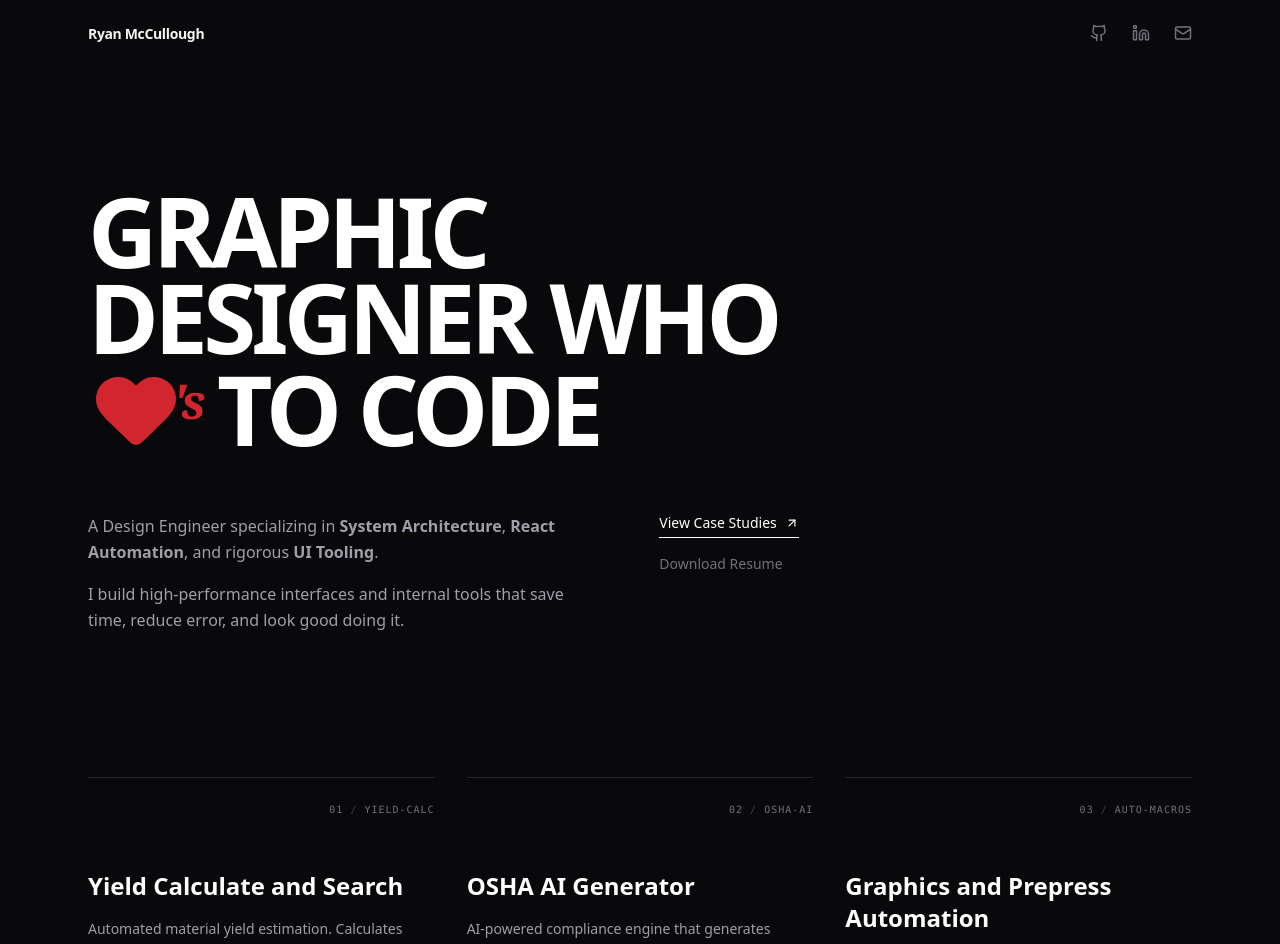
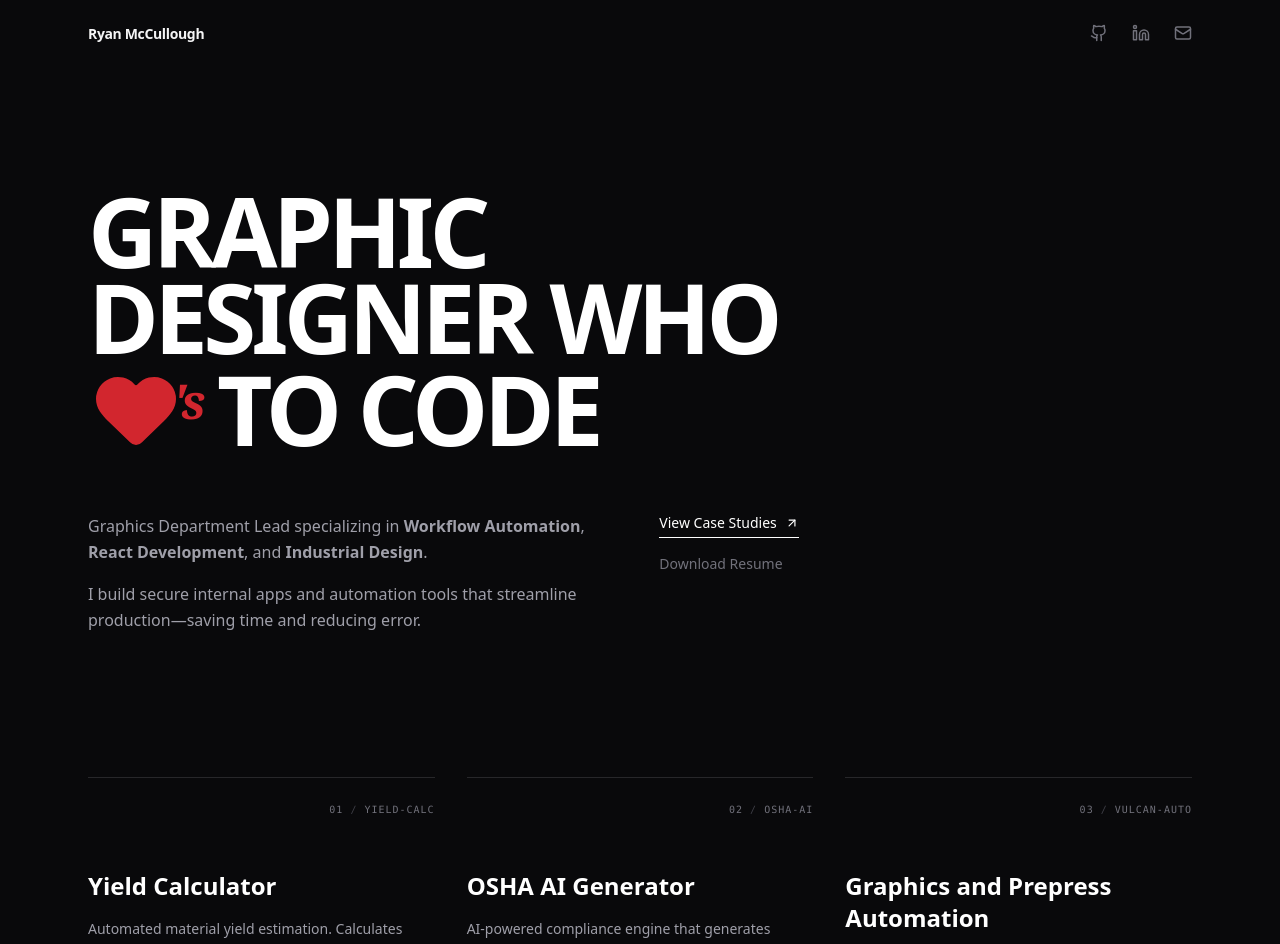
Before and after one commit to ryanbrett/ryanmcc, a React (Vite) app: page / in a window 1280 px wide. Shown: the top 944 px of the page. Built offline with nearby package versions, Linux system fonts and the light colour scheme.

Commit message:
Update project titles and descriptions in App.tsx

```diff
--- a/src/App.tsx
+++ b/src/App.tsx
@@ -12,7 +12,7 @@ export default function App() {
     {
       id: "01",
       short: "YIELD-CALC",
-      title: "Yield Calculate and Search",
+      title: "Yield Calculator",
       description: "Automated material yield estimation. Calculates and auto-searches real-world ERP data for matching part references, reducing calculation time by 75%.",
       tech: "REACT / FIREBASE",
       link: "https://calc.ryanmccullough.dev",
@@ -29,7 +29,7 @@ export default function App() {
     },
     {
       id: "03",
-      short: "AUTO-MACROS",
+      short: "VULCAN-AUTO",
       title: "Graphics and Prepress Automation",
       description: "VBA scripting to automate CorelDraw graphics manipulation and print-ready prepress tasks, alongside Excel scripts for mass data manipulation.",
       tech: "VBA / SCRIPTING",
@@ -85,10 +85,10 @@ export default function App() {
             <div className="grid grid-cols-1 md:grid-cols-12 gap-14 max-w-4xl">
                <div className="md:col-span-7 text-base text-zinc-400 leading-relaxed">
                  <p>
-                    A Design Engineer specializing in <strong>System Architecture</strong>, <strong>React Automation</strong>, and rigorous <strong>UI Tooling</strong>.
+                    Graphics Department Lead specializing in <strong>Workflow Automation</strong>, <strong>React Development</strong>, and <strong>Industrial Design</strong>.
                  </p>
                  <p className="mt-4">
-                    I build high-performance interfaces and internal tools that save time, reduce error, and look good doing it.
+                    I build secure internal apps and automation tools that streamline production—saving time and reducing error.
                  </p>
                </div>
 
```
